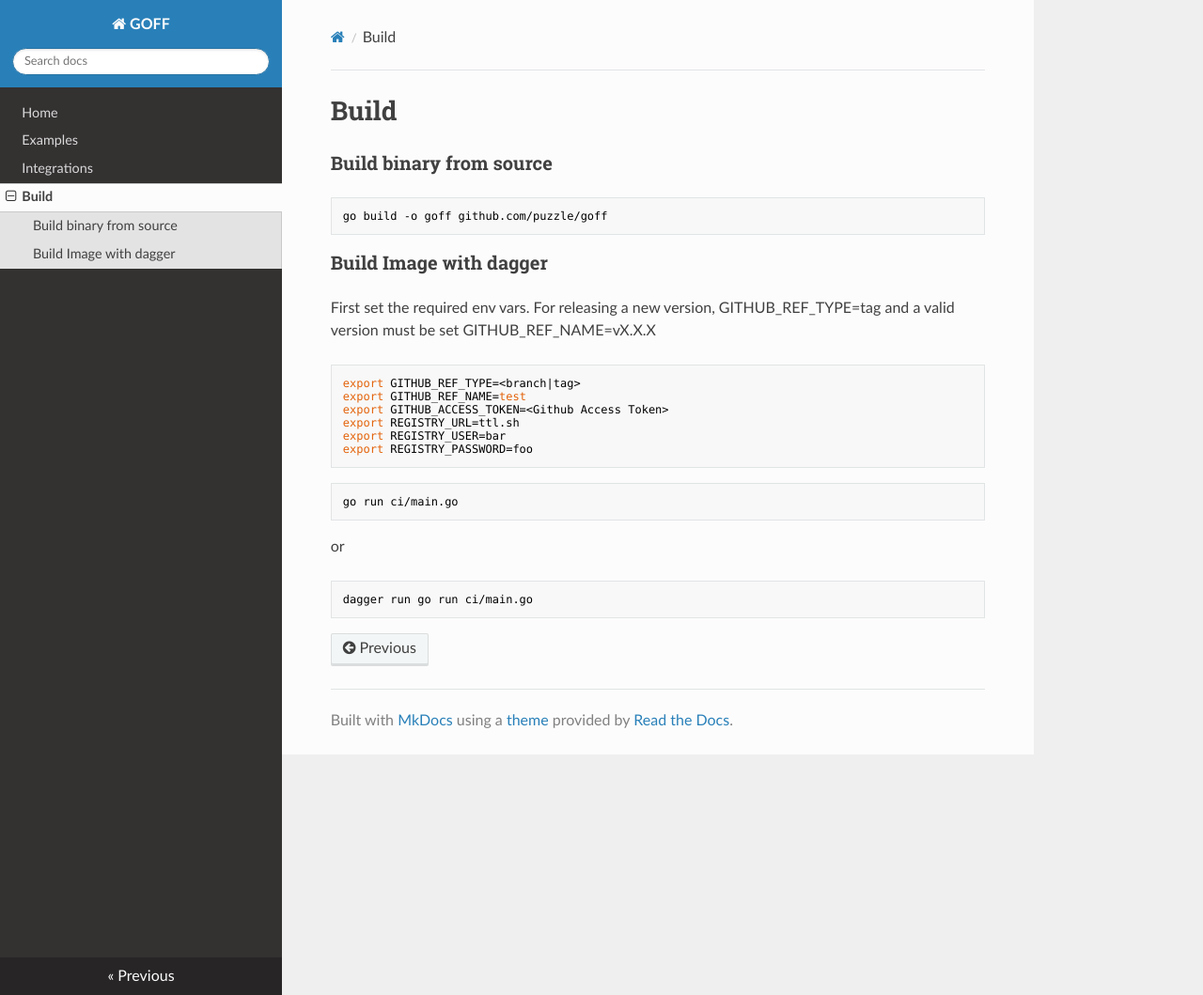
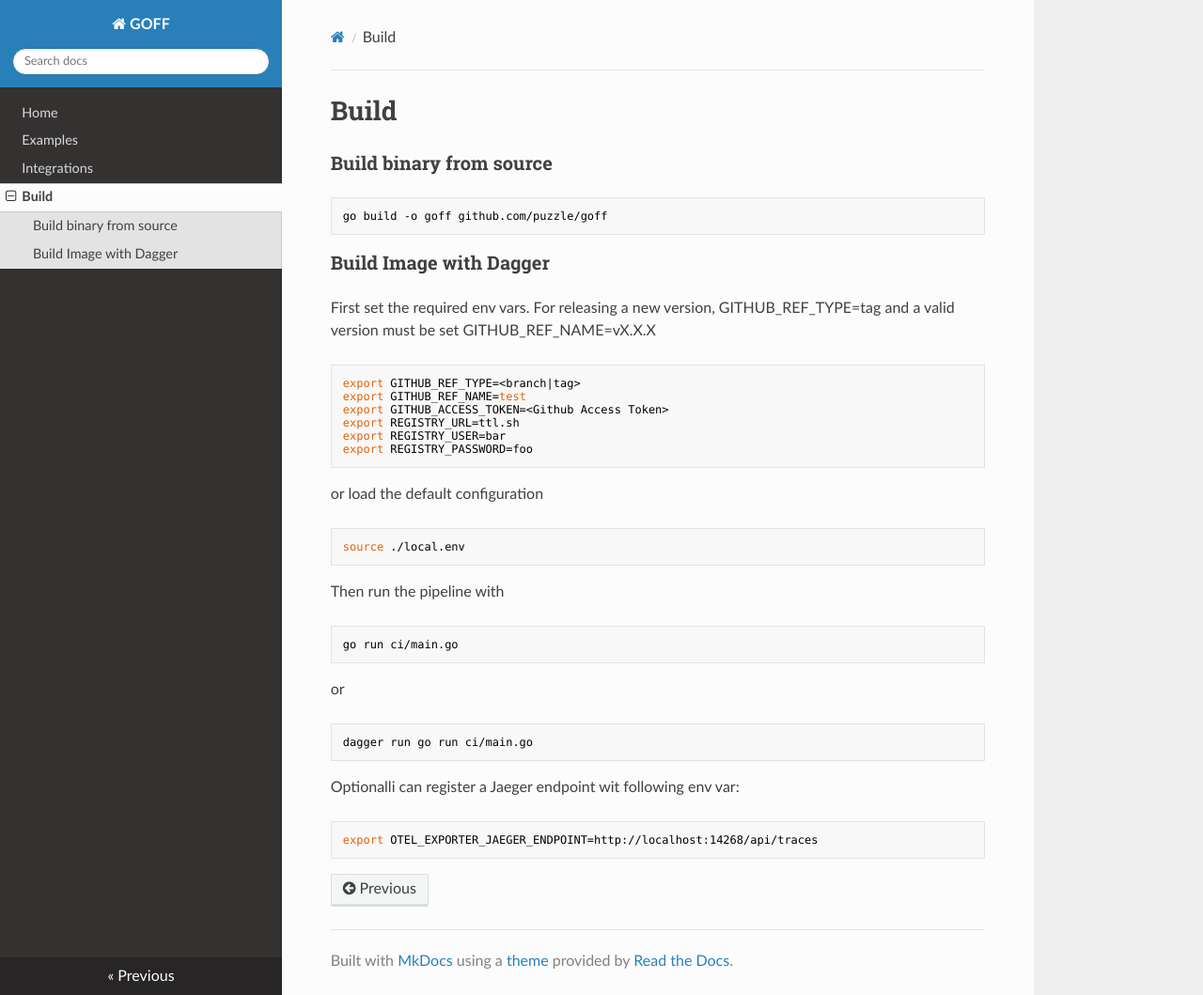
Before and after one commit to puzzle/goff, an MkDocs documentation site: the page built from docs/build.md, in a window 1280 px wide and 1059 px high. Shown: the whole window at 94% size. Built offline with MkDocs 1.6.1, drawn with Linux system fonts in a browser that asks for light colours; nearby versions of some CDN libraries.

Commit message:
add env file for local building

````diff
--- a/docs/build.md
+++ b/docs/build.md
@@ -6,7 +6,7 @@
 go build -o goff github.com/puzzle/goff
 ```
 
-### Build Image with dagger
+### Build Image with Dagger
 
 First set the required env vars.
 For releasing a new version, GITHUB_REF_TYPE=tag and a valid version must be set GITHUB_REF_NAME=vX.X.X
@@ -19,6 +19,14 @@ export REGISTRY_USER=bar
 export REGISTRY_PASSWORD=foo
 ```
 
+or load the default configuration
+
+```bash
+source ./local.env
+```
+
+Then run the pipeline with
+
 ```bash
 go run ci/main.go
 ```
@@ -28,3 +36,8 @@ or
 ```bash
 dagger run go run ci/main.go
 ```
+
+Optionalli can register a Jaeger endpoint wit following env var:
+```bash
+export OTEL_EXPORTER_JAEGER_ENDPOINT=http://localhost:14268/api/traces
+```
````
Also changed, not shown: 1 other file.
